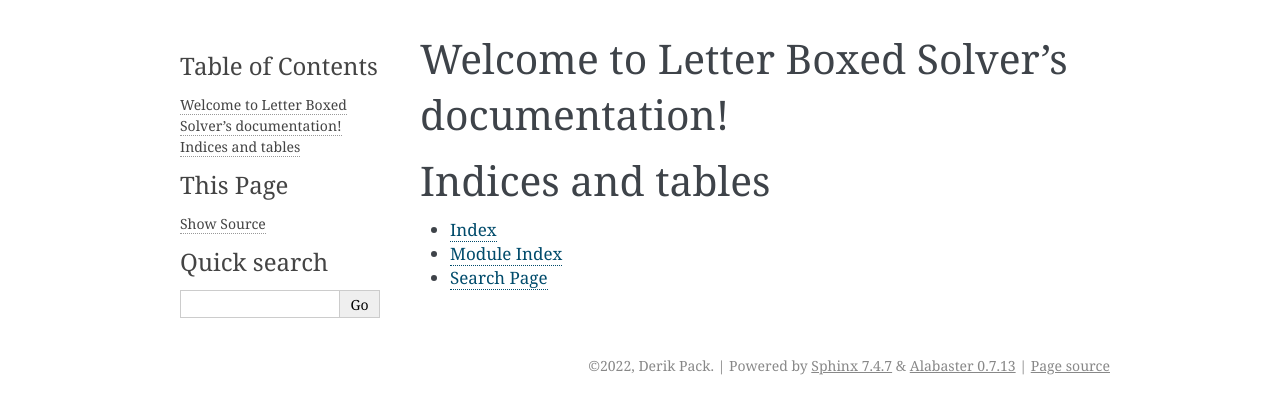
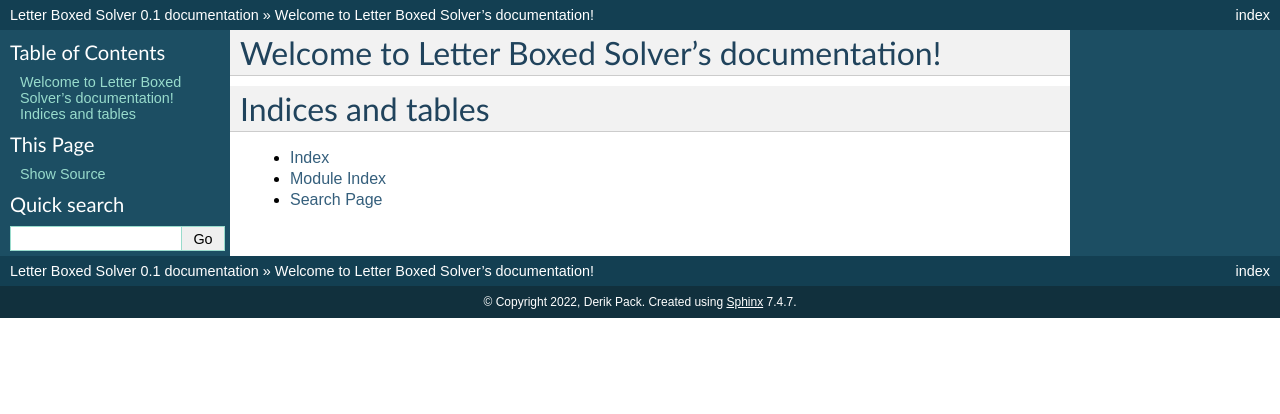
Before and after one commit to packdl/letter-boxed-solver, a Sphinx documentation site: the page built from docs/source/index.rst, in a window 1280 px wide. Shown: the top 414 px of the page. Built offline with Sphinx 7.4.7, drawn with Linux system fonts in a browser that asks for light colours.

Commit message:
Updates to comments & extensions

```diff
--- a/docs/source/conf.py
+++ b/docs/source/conf.py
@@ -6,23 +6,25 @@
 # -- Project information -----------------------------------------------------
 # https://www.sphinx-doc.org/en/master/usage/configuration.html#project-information
 
-project = 'Letter Boxed Solver'
-copyright = '2022, Derik Pack'
-author = 'Derik Pack'
-release = '0.1'
+project = "Letter Boxed Solver"
+copyright = "2022, Derik Pack"
+author = "Derik Pack"
+release = "0.1"
 
 # -- General configuration ---------------------------------------------------
 # https://www.sphinx-doc.org/en/master/usage/configuration.html#general-configuration
 
-extensions = []
+extensions = [
+    "sphinx.ext.autodoc",
+    "sphinx.ext.autosummary",
+]
 
-templates_path = ['_templates']
+templates_path = ["_templates"]
 exclude_patterns = []
-
 
 
 # -- Options for HTML output -------------------------------------------------
 # https://www.sphinx-doc.org/en/master/usage/configuration.html#options-for-html-output
 
-html_theme = 'alabaster'
-html_static_path = ['_static']
+html_theme = "classic"
+html_static_path = ["_static"]
```
Also changed, not shown: 1 other file.
